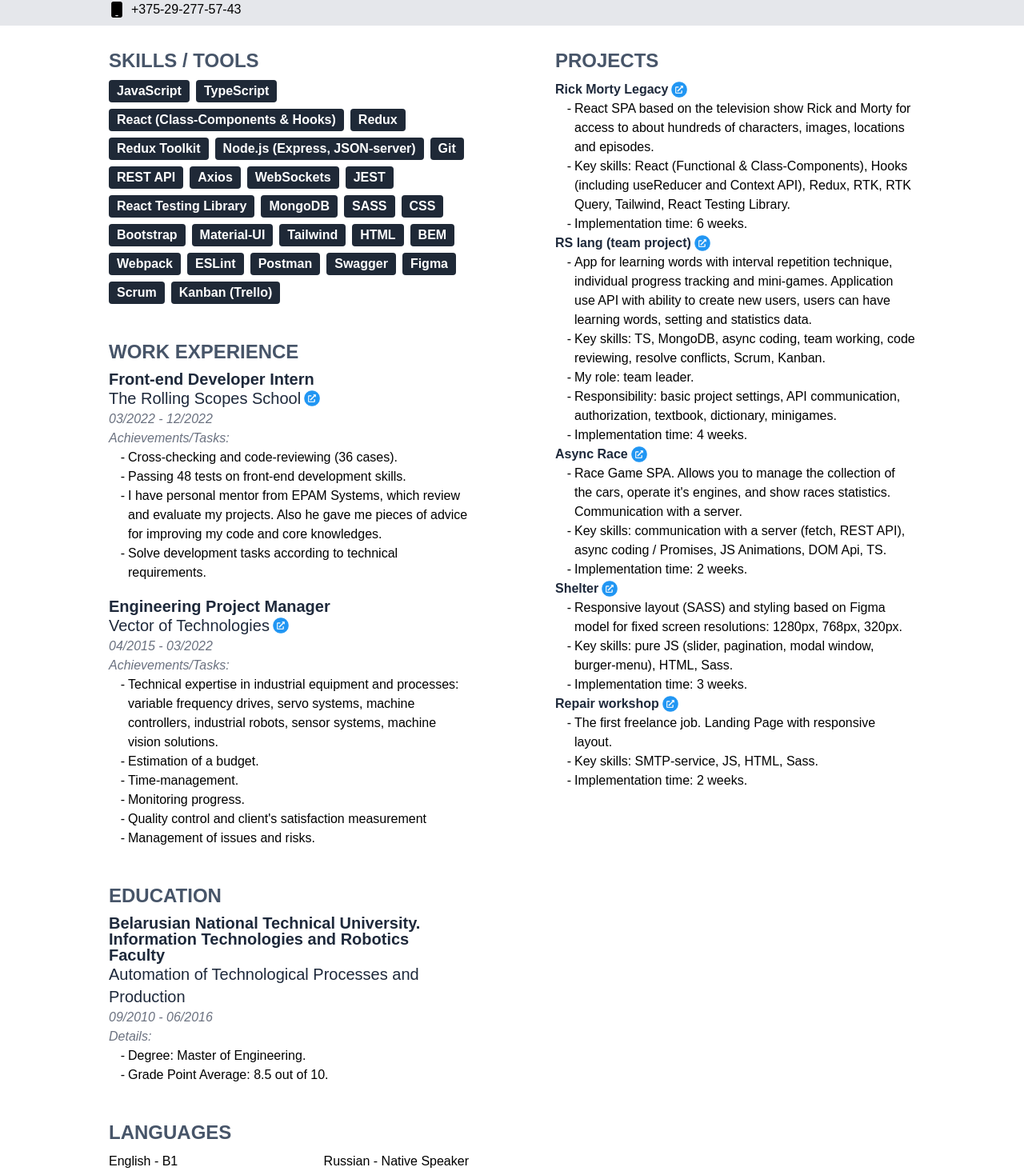
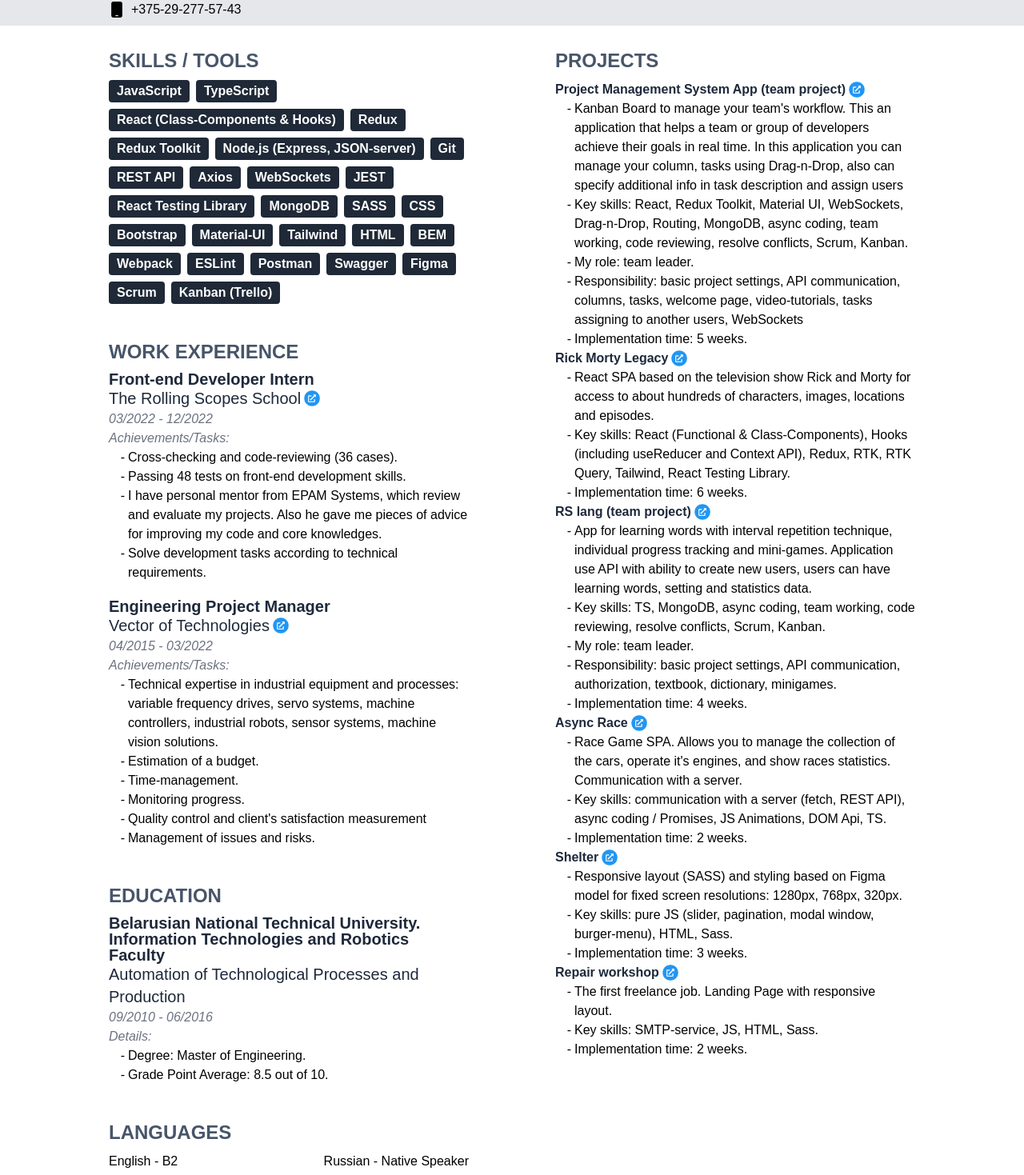
Before and after one commit to Vonubat/resume, a React (Create React App) app: page / in a window 1280 px wide. Shown: the part 297-1766 px from the top of the page at 80% size. Built offline with nearby package versions, Linux system fonts and the light colour scheme; what tw-elements would draw is missing.

Commit message:
feat: add new project

```diff
--- a/src/components/Languages.tsx
+++ b/src/components/Languages.tsx
@@ -7,7 +7,7 @@ export const Languages = (): JSX.Element => {
     <div className="flex flex-col max-w-[450px] mx-2 my-2">
       <H2>{Sections.languages}</H2>
       <div className="flex justify-between">
-        <span>English - B1</span>
+        <span>English - B2</span>
         <span>Russian - Native Speaker</span>
       </div>
     </div>
--- a/src/components/Projects.tsx
+++ b/src/components/Projects.tsx
@@ -4,10 +4,22 @@ import { H2, H4 } from './typography';
 import { List } from './ui';
 
 export const Projects = (): JSX.Element => {
-  const { rickAndMorty, rsLang, asyncRace, shelter, repairWorkshop } = PROJECTS;
+  const {
+    projectManagementSystem,
+    rickAndMorty,
+    rsLang,
+    asyncRace,
+    shelter,
+    repairWorkshop,
+  } = PROJECTS;
   return (
     <div className="flex flex-col max-w-[450px] mx-2 my-2">
       <H2>{Sections.projects}</H2>
+
+      <H4 href={projectManagementSystem.link} project={true}>
+        {projectManagementSystem.name}
+      </H4>
+      <List>{projectManagementSystem.features}</List>
 
       <H4 href={rickAndMorty.link} project={true}>
         {rickAndMorty.name}
--- a/src/constants/index.ts
+++ b/src/constants/index.ts
@@ -95,6 +95,17 @@ export const EDUCATION = {
 };
 
 export const PROJECTS = {
+  projectManagementSystem: {
+    name: 'Project Management System App (team project)',
+    link: 'https://project-management-system-app.netlify.app/',
+    features: [
+      `Kanban Board to manage your team's workflow. This an application that helps a team or group of developers achieve their goals in real time. In this application you can manage your column, tasks using Drag-n-Drop, also can specify additional info in task description and assign users`,
+      'Key skills: React, Redux Toolkit, Material UI, WebSockets, Drag-n-Drop, Routing, MongoDB, async coding, team working, code reviewing, resolve conflicts, Scrum, Kanban.',
+      'My role: team leader.',
+      'Responsibility: basic project settings, API communication, columns, tasks, welcome page, video-tutorials, tasks assigning to another users, WebSockets',
+      'Implementation time: 5 weeks.',
+    ],
+  },
   rickAndMorty: {
     name: 'Rick Morty Legacy',
     link: 'https://react-ram-app.netlify.app/',
--- a/src/index.tsx
+++ b/src/index.tsx
@@ -1,7 +1,7 @@
 import React from 'react';
 import ReactDOM from 'react-dom/client';
+import App from './App';
 import './index.css';
-import App from './App';
 import 'tw-elements';
 
 const root = ReactDOM.createRoot(
```
